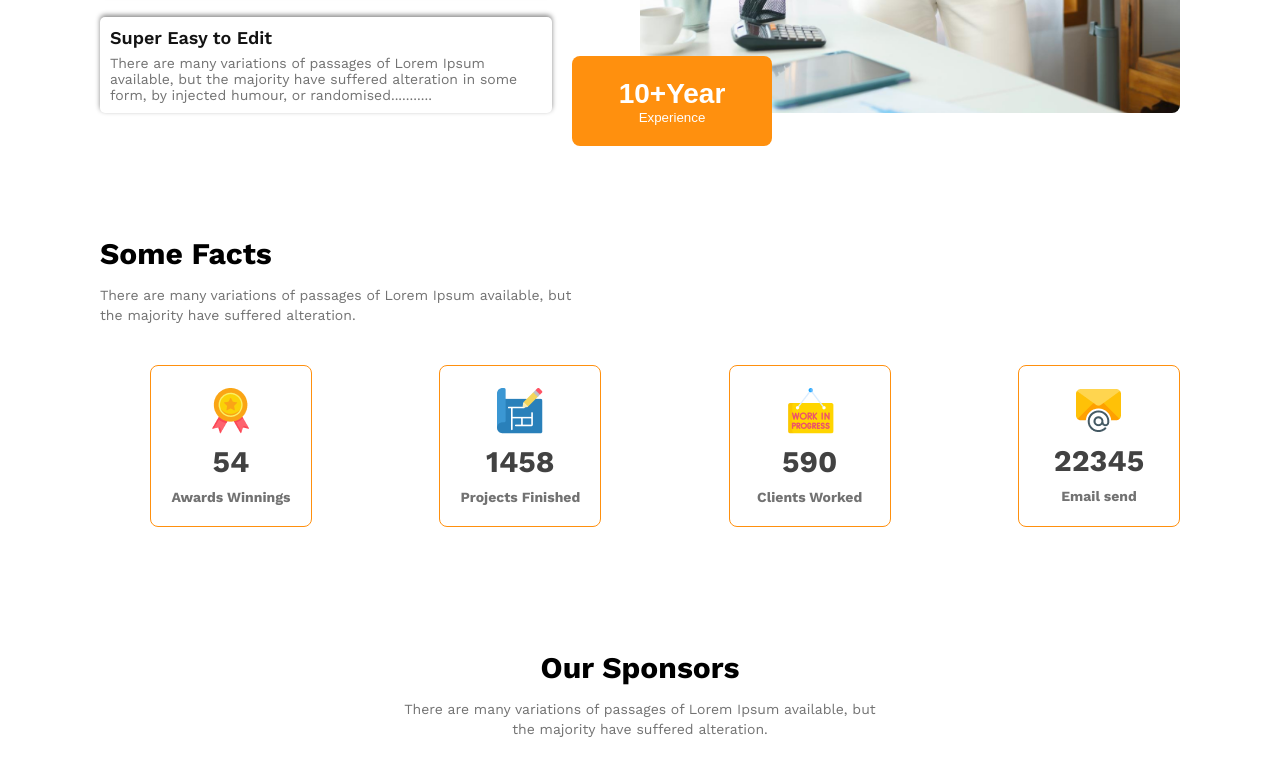
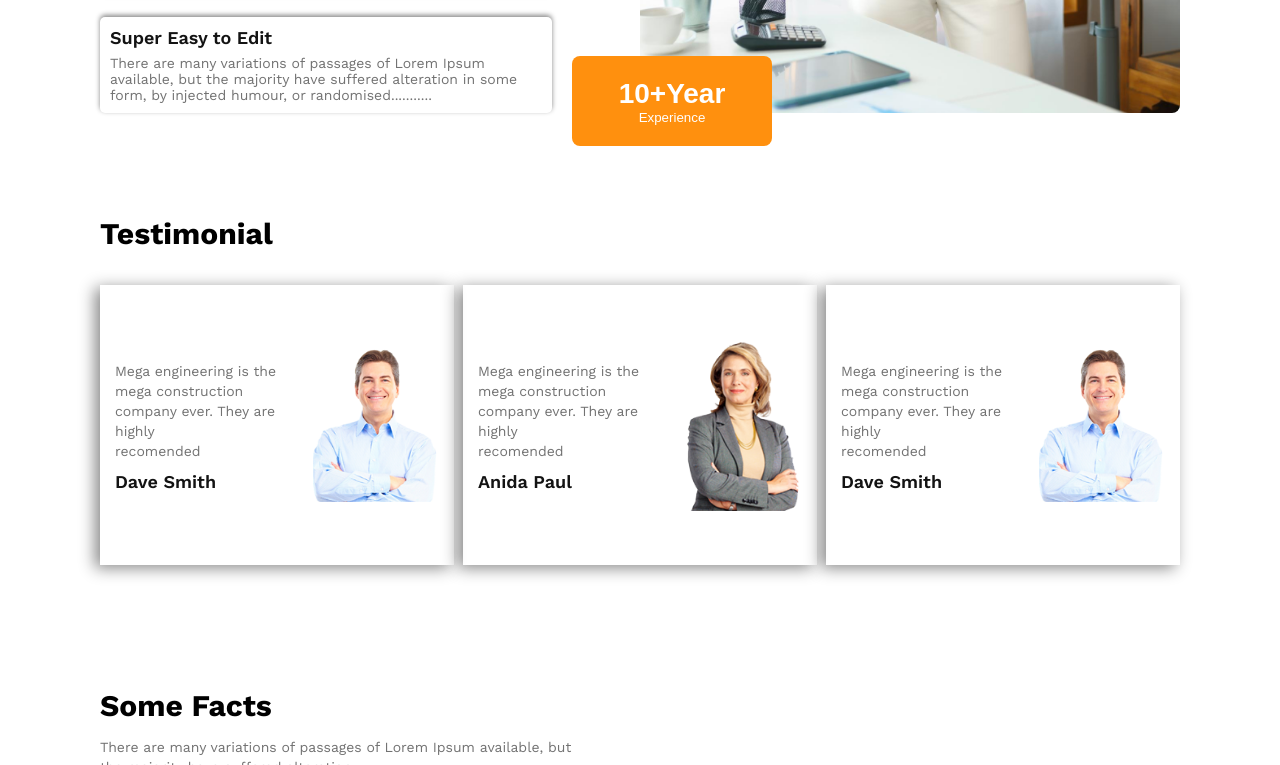
Before and after one commit to mdabdullahmunshi/my-assignment-2, a plain HTML site: page index.html in a window 1280 px wide. Shown: the part 2187-2952 px from the top of the page. Drawn offline with nearby package versions, Linux system fonts and the light colour scheme.

Commit message:
new section added

```diff
--- a/index.html
+++ b/index.html
@@ -98,6 +98,41 @@
         </div>
     </section>
 
+    <!-- testimonial start -->
+
+    <section class="testimonial">
+        <h3 class="testimonial-title">Testimonial</h3>
+        <div class="testimonial-container">
+            <div class="testimonial-box">
+                <div class="box-details">
+                    <p class="testimonial-text">Mega engineering is the <br> mega construction <br> company ever. They are highly <br> recomended</p>
+                    <span class="name">Dave Smith</span>
+                </div>
+                <div class="testimonial-img">
+                    <img src="/images/dave.png" alt="">
+                </div>
+            </div>
+            <div class="testimonial-box">
+                <div class="box-details">
+                    <p class="testimonial-text">Mega engineering is the <br> mega construction <br> company ever. They are highly <br> recomended</p>
+                    <span class="name">Anida Paul</span>
+                </div>
+                <div class="testimonial-img">
+                    <img src="/images/anida.png" alt="">
+                </div>
+            </div>
+            <div class="testimonial-box">
+                <div class="box-details">
+                    <p class="testimonial-text">Mega engineering is the <br> mega construction <br> company ever. They are highly <br> recomended</p>
+                    <span class="name">Dave Smith</span>
+                </div>
+                <div class="testimonial-img">
+                    <img src="/images/dave.png" alt="">
+                </div>
+            </div>
+        </div>
+    </section>
+
     <!-- my-work start -->
 
     <section class="my-work">
@@ -133,7 +168,8 @@
 
     <section class="sponsors">
         <h3 class="sponsor-title">Our Sponsors</h3>
-        <p class="sponsor-details">There are many variations of passages of Lorem Ipsum available, but <br> the majority have
+        <p class="sponsor-details">There are many variations of passages of Lorem Ipsum available, but <br> the majority
+            have
             suffered alteration.</p>
         <div class="all-sponsor">
             <img src="/images/sponsors/spotify.png" alt="">
@@ -144,7 +180,7 @@
         </div>
     </section>
 
- <!-- footer start -->
+    <!-- footer start -->
 
     <footer>
         <span>All rights reserved copyright@2023 startup landing page design</span>
--- a/style.css
+++ b/style.css
@@ -177,12 +177,23 @@ nav {
 }
 
 .feature-title {
+    position: relative;
     width: 100%;
     font-weight: 700;
     font-size: 30px;
     line-height: 42px;
+    padding-left: 20px;
 }
+.feature-title::before{
+    position: absolute;
+    content: "";
+    width: 5px;
+    height: 100%;
+    background-color: #FF900E;
+    top: 0;
+    left: 0;
 
+}
 .feature-text {
     width: 100%;
     font-size: 14px;
@@ -246,6 +257,57 @@ nav {
     font-weight: 600;
 }
 
+/* testimonial style */
+
+.testimonial{
+    padding: 100px 100px 0 100px;
+}
+.testimonial-title{
+    font-weight: 700;
+    font-size: 30px;
+    line-height: 42px;
+}
+.testimonial-container{
+    display: flex;
+    align-items: center;
+    justify-content: space-between;
+    margin-top: 30px;
+}
+.testimonial-box{
+    width: 30%;
+    height: 250px;
+    display: flex;
+    justify-content: space-between;
+    align-items: center;
+    padding: 15px;
+    box-shadow: -5px 3px 15px #888888;
+}
+.testimonial-details{
+    width: 55%;
+}
+.testimonial-text{
+    font-size: 14px;
+    line-height: 20px;
+    margin: 10px 0;
+    color: #727272;
+}
+.name{
+    display: block;
+    font-weight: 600;
+    font-size: 18px;
+    color: #131313;
+    padding-bottom: 7px;
+}
+.testimonial-img{
+    width: 40%;
+}
+
+.testimonial-img img{
+    width: 100%;
+    height: 100%;
+    background: transparent;
+    object-fit: cover;
+}
 
 /* my-work style */
 
@@ -356,6 +418,7 @@ footer span{
     }
     .quick-list{
         flex-direction: column;
+        padding: 50px 100px;
     }
     .container{
         height: auto;
@@ -373,6 +436,14 @@ footer span{
     .feature-text{
         margin: 15px 0;
     }
+    .testimonial-container{
+        flex-direction: column;
+        justify-content: center;
+    }
+    .testimonial-box{
+        width: 100%;
+        margin-bottom: 30px;
+    }
     .work-container {
         flex-wrap: wrap;
         padding-left: 0px;
```
Also changed, not shown: images/anida.png (added), images/banner2.png (deleted), images/dave.png (added).
